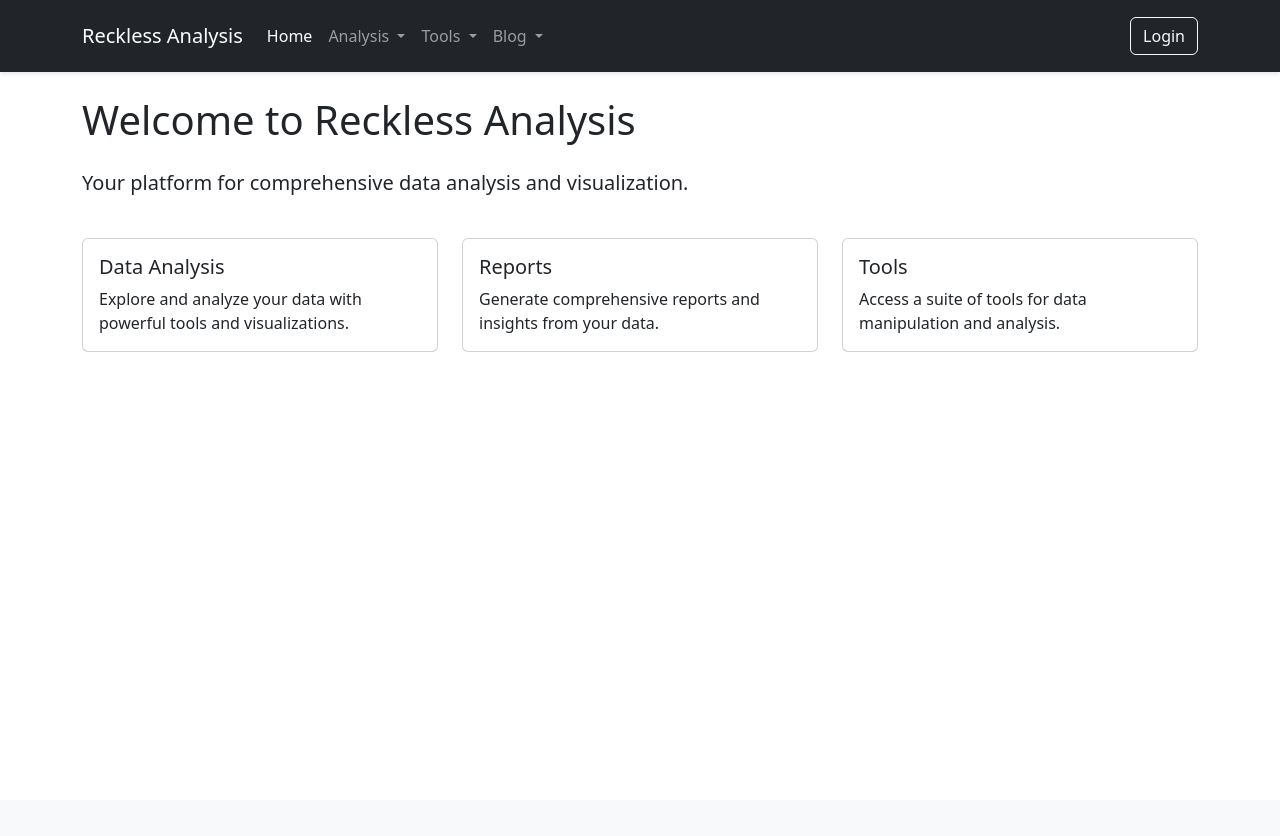
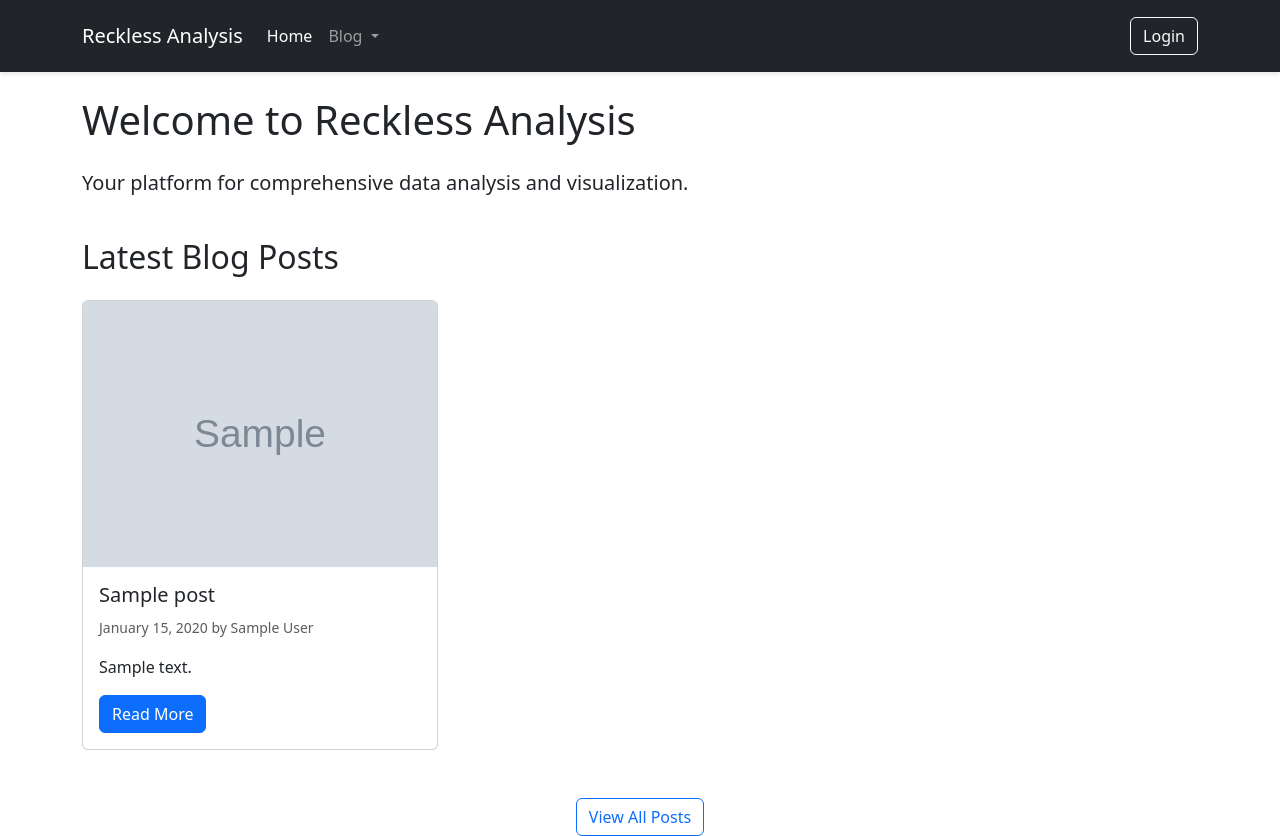
Before and after one commit to natewillis/reckless_web, a Django app: page / in a window 1280 px wide. Before the commit the page ends 352 px from the top, so only its background shows below. Run offline with Django 5.2, Linux system fonts and the light colour scheme; tables that the repository leaves empty hold one stand-in row (values such as "Sample post"); grey boxes marked "Sample" are stand-in pictures.

Commit message:
added blog preview onto the front website

```diff
--- a/reckless/core/templates/core/base.html
+++ b/reckless/core/templates/core/base.html
@@ -27,26 +27,6 @@
                 <ul class="navbar-nav me-auto">
                     <li class="nav-item">
                         <a class="nav-link active" href="/">Home</a>
-                    </li>
-                    <li class="nav-item dropdown">
-                        <a class="nav-link dropdown-toggle" href="#" role="button" data-bs-toggle="dropdown">
-                            Analysis
-                        </a>
-                        <ul class="dropdown-menu">
-                            <li><a class="dropdown-item" href="#">Data Analysis</a></li>
-                            <li><a class="dropdown-item" href="#">Reports</a></li>
-                            <li><a class="dropdown-item" href="#">Statistics</a></li>
-                        </ul>
-                    </li>
-                    <li class="nav-item dropdown">
-                        <a class="nav-link dropdown-toggle" href="#" role="button" data-bs-toggle="dropdown">
-                            Tools
-                        </a>
-                        <ul class="dropdown-menu">
-                            <li><a class="dropdown-item" href="#">Calculator</a></li>
-                            <li><a class="dropdown-item" href="#">Converter</a></li>
-                            <li><a class="dropdown-item" href="#">Visualizer</a></li>
-                        </ul>
                     </li>
                     <li class="nav-item dropdown">
                         <a class="nav-link dropdown-toggle" href="#" role="button" data-bs-toggle="dropdown">
--- a/reckless/core/templates/core/home.html
+++ b/reckless/core/templates/core/home.html
@@ -11,29 +11,34 @@
 </div>
 
 <div class="row mt-4">
-    <div class="col-md-4">
-        <div class="card">
-            <div class="card-body">
-                <h5 class="card-title">Data Analysis</h5>
-                <p class="card-text">Explore and analyze your data with powerful tools and visualizations.</p>
+    <div class="col-12">
+        <h2 class="mb-4">Latest Blog Posts</h2>
+        {% if latest_posts %}
+            <div class="row">
+                {% for post in latest_posts %}
+                    <div class="col-md-4 mb-4">
+                        <div class="card h-100">
+                            {% if post.featured_image %}
+                                <img src="{{ post.featured_image.url }}" class="card-img-top" alt="{{ post.title }}">
+                            {% endif %}
+                            <div class="card-body">
+                                <h5 class="card-title">{{ post.title }}</h5>
+                                <p class="card-text text-muted">
+                                    <small>{{ post.published|date:"F j, Y" }} by {{ post.author.get_full_name|default:post.author.username }}</small>
+                                </p>
+                                <p class="card-text">{{ post.content|truncatewords:30 }}</p>
+                                <a href="{{ post.get_absolute_url }}" class="btn btn-primary">Read More</a>
+                            </div>
+                        </div>
+                    </div>
+                {% endfor %}
             </div>
-        </div>
-    </div>
-    <div class="col-md-4">
-        <div class="card">
-            <div class="card-body">
-                <h5 class="card-title">Reports</h5>
-                <p class="card-text">Generate comprehensive reports and insights from your data.</p>
+            <div class="text-center mt-4">
+                <a href="{% url 'blog:post_list' %}" class="btn btn-outline-primary">View All Posts</a>
             </div>
-        </div>
-    </div>
-    <div class="col-md-4">
-        <div class="card">
-            <div class="card-body">
-                <h5 class="card-title">Tools</h5>
-                <p class="card-text">Access a suite of tools for data manipulation and analysis.</p>
-            </div>
-        </div>
+        {% else %}
+            <p>No blog posts available yet.</p>
+        {% endif %}
     </div>
 </div>
 {% endblock %}
--- a/reckless/core/views.py
+++ b/reckless/core/views.py
@@ -1,9 +1,11 @@
 from django.shortcuts import render, redirect
 from django.contrib.auth import authenticate, login, logout
 from django.contrib.auth.decorators import login_required
+from blog.models import Post
 
 def home(request):
-    return render(request, 'core/home.html')
+    latest_posts = Post.objects.filter(status='published').order_by('-published')[:3]
+    return render(request, 'core/home.html', {'latest_posts': latest_posts})
 
 def login_view(request):
     if request.method == 'POST':
```
